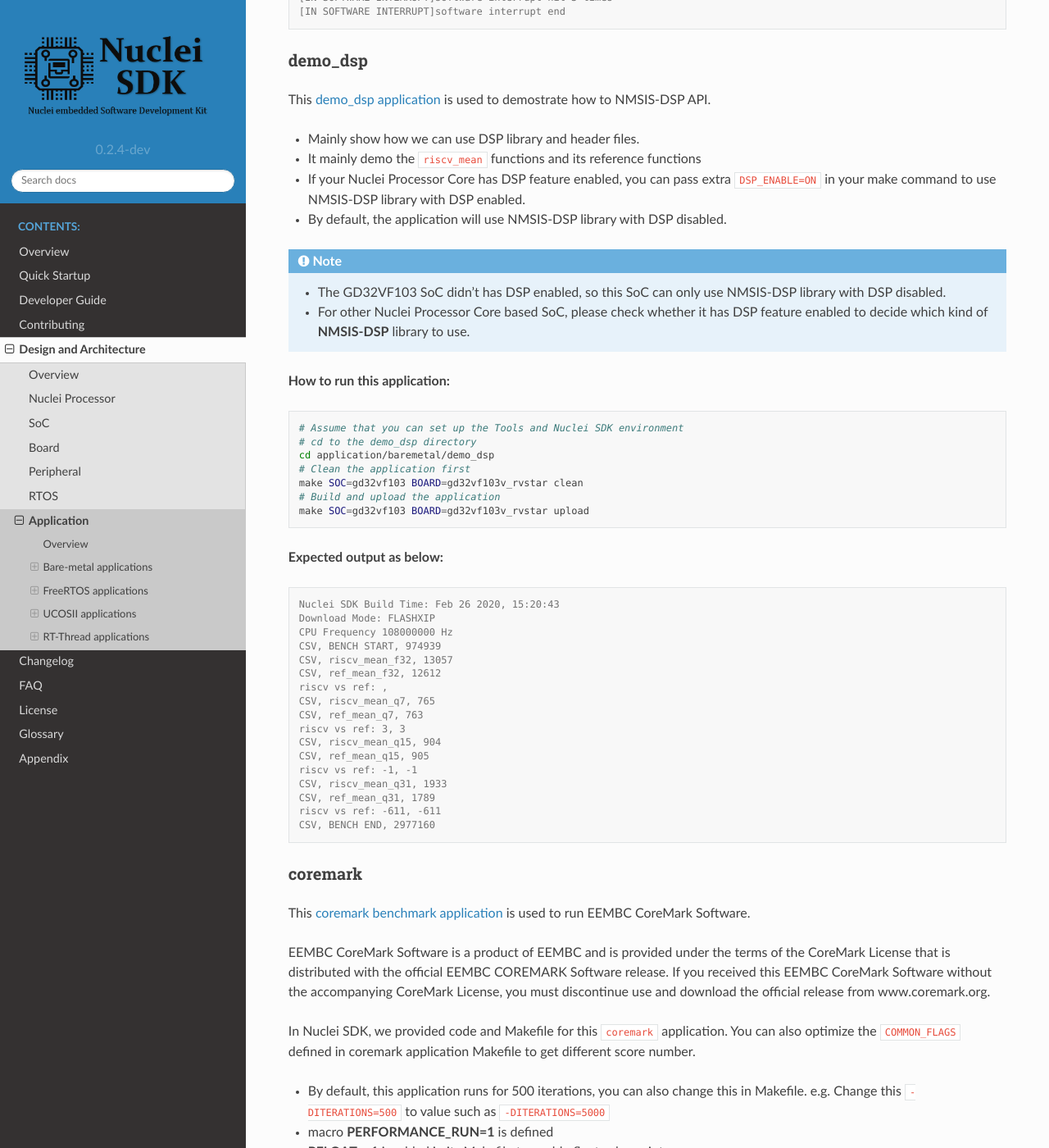
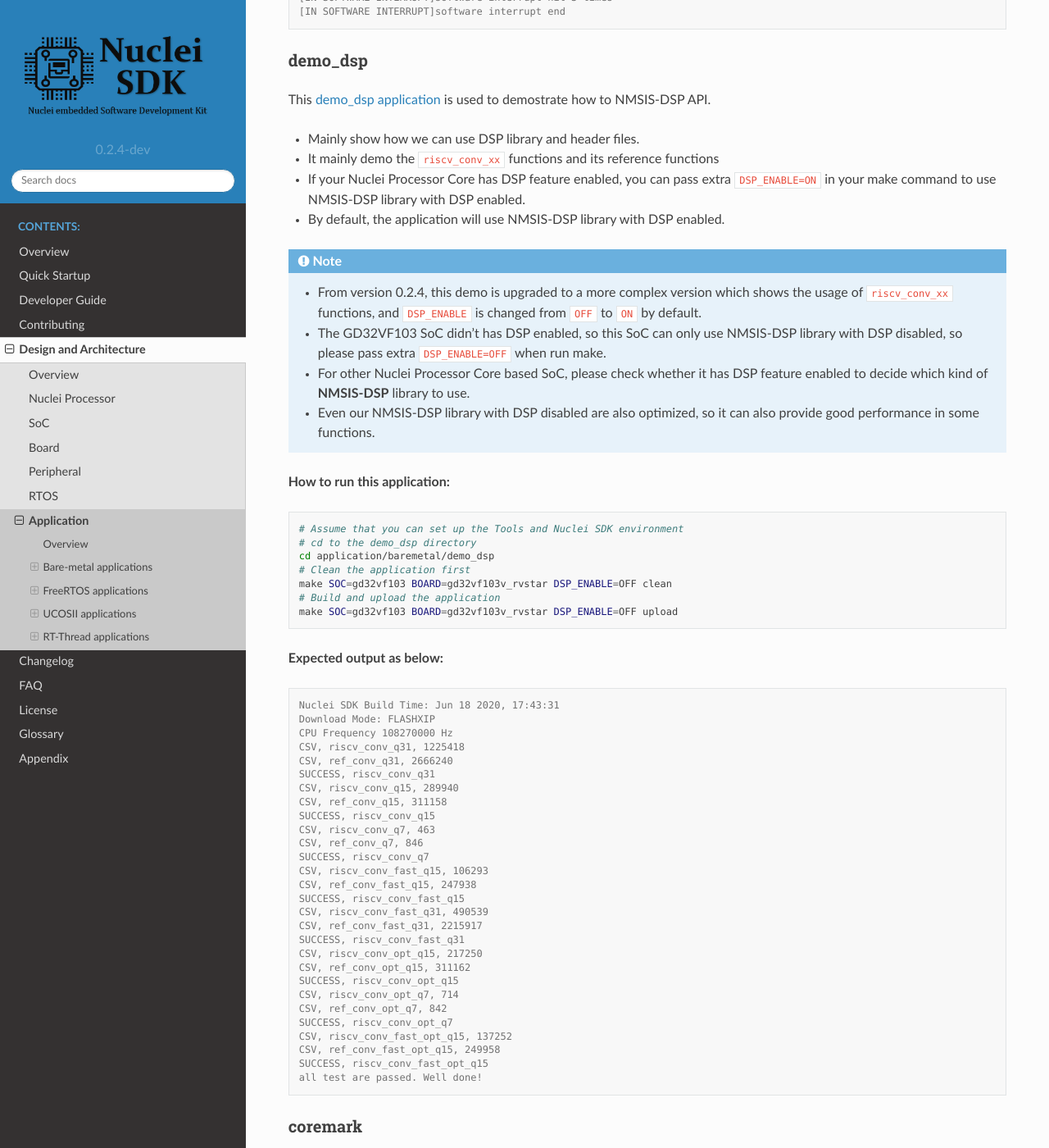
Before and after one commit to Nuclei-Software/nuclei-sdk, a Sphinx documentation site: the page built from doc/source/design/app.rst, in a window 1280 px wide and 1400 px high, scrolled down 4680 px. Shown: the whole window at 82% size. Built offline with Sphinx 7.4.7 and the Read the Docs theme 2.0.0, drawn with Linux system fonts in a browser that asks for light colours.

Commit message:
doc: change the demo_dsp application note
Signed-off-by: Huaqi Fang <578567190@qq.com>

```diff
--- a/doc/source/changelog.rst
+++ b/doc/source/changelog.rst
@@ -12,6 +12,11 @@ This is release ``0.2.4`` of Nuclei SDK, which is still under development.
 
    * The formal release is not yet published, the code is still under development,
      the changelog is updated due to code changes.
+
+* Application
+
+   - Upgrade the ``demo_dsp`` application to a more complicated one, and by default,
+     ``DSP_ENABLE`` is changed from ``OFF`` to ``ON``
 
 * SoC
 
@@ -31,7 +36,6 @@ This is release ``0.2.4`` of Nuclei SDK, which is still under development.
    - Add Nuclei N/NX/UX 600 series core configurations into *Makefile.core*
    - Add -lstdc++ library for cpp application
    - Generate hex output for dasm target
-
 
 
 V0.2.3
--- a/doc/source/design/app.rst
+++ b/doc/source/design/app.rst
@@ -299,17 +299,22 @@ demo_dsp
 This `demo_dsp application`_ is used to demostrate how to NMSIS-DSP API.
 
 * Mainly show how we can use DSP library and header files.
-* It mainly demo the ``riscv_mean`` functions and its reference functions
+* It mainly demo the ``riscv_conv_xx`` functions and its reference functions
 * If your Nuclei Processor Core has DSP feature enabled, you can pass extra
   ``DSP_ENABLE=ON`` in your make command to use NMSIS-DSP library with DSP enabled.
-* By default, the application will use NMSIS-DSP library with DSP disabled.
+* By default, the application will use NMSIS-DSP library with DSP enabled.
 
 .. note::
 
+    * From version 0.2.4, this demo is upgraded to a more complex version which
+      shows the usage of ``riscv_conv_xx`` functions, and ``DSP_ENABLE`` is changed
+      from ``OFF`` to ``ON`` by default.
     * The GD32VF103 SoC didn't has DSP enabled, so this SoC can only use NMSIS-DSP
-      library with DSP disabled.
+      library with DSP disabled, so please pass extra ``DSP_ENABLE=OFF`` when run make.
     * For other Nuclei Processor Core based SoC, please check whether it has DSP
       feature enabled to decide which kind of **NMSIS-DSP** library to use.
+    * Even our NMSIS-DSP library with DSP disabled are also optimized, so it can
+      also provide good performance in some functions.
 
 **How to run this application:**
 
@@ -319,31 +324,42 @@ This `demo_dsp application`_ is used to demostrate how to NMSIS-DSP API.
     # cd to the demo_dsp directory
     cd application/baremetal/demo_dsp
     # Clean the application first
-    make SOC=gd32vf103 BOARD=gd32vf103v_rvstar clean
+    make SOC=gd32vf103 BOARD=gd32vf103v_rvstar DSP_ENABLE=OFF clean
     # Build and upload the application
-    make SOC=gd32vf103 BOARD=gd32vf103v_rvstar upload
+    make SOC=gd32vf103 BOARD=gd32vf103v_rvstar DSP_ENABLE=OFF upload
 
 **Expected output as below:**
 
 .. code-block:: console
 
-   Nuclei SDK Build Time: Feb 26 2020, 15:20:43
-   Download Mode: FLASHXIP
-   CPU Frequency 108000000 Hz
-   CSV, BENCH START, 974939
-   CSV, riscv_mean_f32, 13057
-   CSV, ref_mean_f32, 12612
-   riscv vs ref: ,
-   CSV, riscv_mean_q7, 765
-   CSV, ref_mean_q7, 763
-   riscv vs ref: 3, 3
-   CSV, riscv_mean_q15, 904
-   CSV, ref_mean_q15, 905
-   riscv vs ref: -1, -1
-   CSV, riscv_mean_q31, 1933
-   CSV, ref_mean_q31, 1789
-   riscv vs ref: -611, -611
-   CSV, BENCH END, 2977160
+    Nuclei SDK Build Time: Jun 18 2020, 17:43:31
+    Download Mode: FLASHXIP
+    CPU Frequency 108270000 Hz
+    CSV, riscv_conv_q31, 1225418
+    CSV, ref_conv_q31, 2666240
+    SUCCESS, riscv_conv_q31
+    CSV, riscv_conv_q15, 289940
+    CSV, ref_conv_q15, 311158
+    SUCCESS, riscv_conv_q15
+    CSV, riscv_conv_q7, 463
+    CSV, ref_conv_q7, 846
+    SUCCESS, riscv_conv_q7
+    CSV, riscv_conv_fast_q15, 106293
+    CSV, ref_conv_fast_q15, 247938
+    SUCCESS, riscv_conv_fast_q15
+    CSV, riscv_conv_fast_q31, 490539
+    CSV, ref_conv_fast_q31, 2215917
+    SUCCESS, riscv_conv_fast_q31
+    CSV, riscv_conv_opt_q15, 217250
+    CSV, ref_conv_opt_q15, 311162
+    SUCCESS, riscv_conv_opt_q15
+    CSV, riscv_conv_opt_q7, 714
+    CSV, ref_conv_opt_q7, 842
+    SUCCESS, riscv_conv_opt_q7
+    CSV, riscv_conv_fast_opt_q15, 137252
+    CSV, ref_conv_fast_opt_q15, 249958
+    SUCCESS, riscv_conv_fast_opt_q15
+    all test are passed. Well done!
 
 
 coremark
--- a/doc/source/develop/buildsystem.rst
+++ b/doc/source/develop/buildsystem.rst
@@ -910,12 +910,12 @@ LIBDIRS
 This **LIBDIRS** variable is used to store the library directories, which could
 be used together with **LDLIBS**.
 
-For example, if you have a library located in **$(NUCLEI_SDK_ROOT)/Library/DSP/libdsp.a**,
+For example, if you have a library located in **$(NUCLEI_SDK_ROOT)/Library/DSP/libnmsis_dsp_rv32imac.a**,
 and you want to link it, then you can define these lines:
 
 .. code-block:: makefile
 
-   LDLIBS = -ldsp
+   LDLIBS = -lnmsis_dsp_rv32imac
    LIBDIRS = $(NUCLEI_SDK_ROOT)/Library/DSP
 
 .. _develop_buildsystem_var_linker_script:
```
